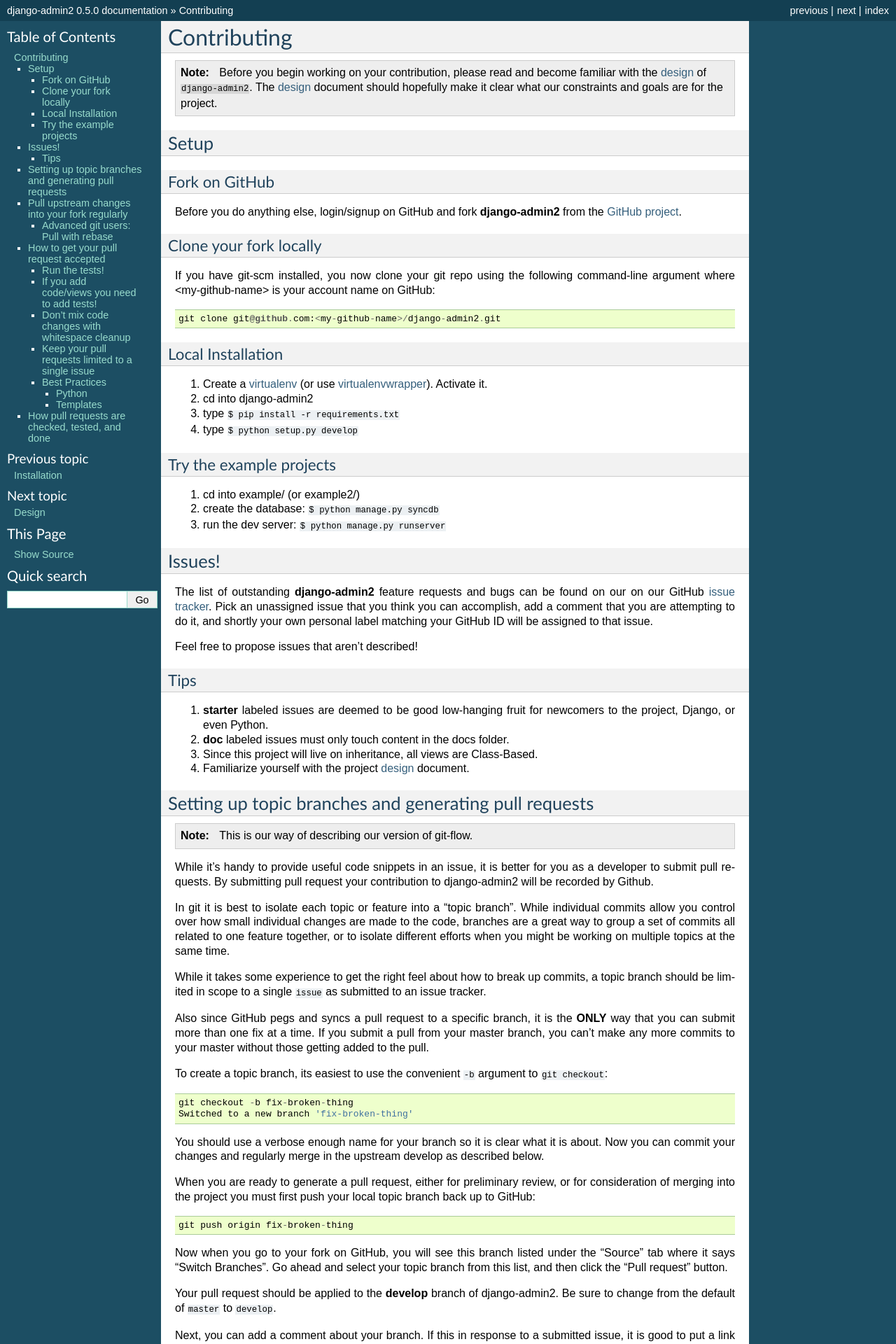
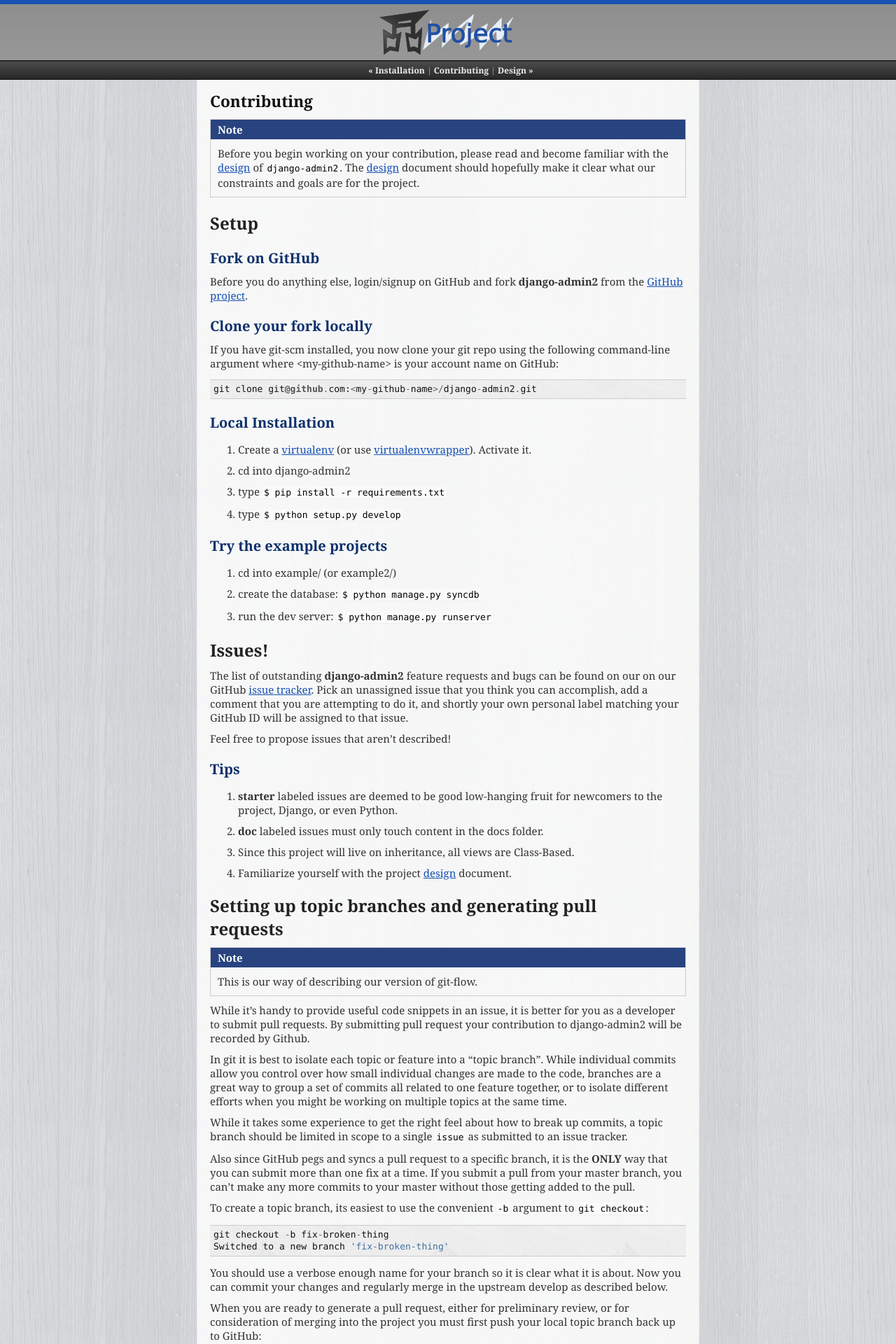
Before and after one commit to jazzband/django-admin2, a Sphinx documentation site: the page built from docs/contributing.rst, in a window 1280 px wide. Shown: the top 1920 px of the page at 70% size. Built offline with Sphinx 7.4.7, drawn with Linux system fonts in a browser that asks for light colours; pages that are not in the unit, such as notebooks, are missing from menus; some of the changed text lies outside the part shown.

Commit message:
Theme work

```diff
--- a/docs/conf.py
+++ b/docs/conf.py
@@ -114,7 +114,7 @@
 
 # The theme to use for HTML and HTML Help pages.  See the documentation for
 # a list of builtin themes.
-html_theme = 'default'
+html_theme = 'scrolls'
 
 # Theme options are theme-specific and customize the look and feel of a theme
 # further.  For a list of options available for each theme, see the
--- a/docs/ref/built-in-views.rst
+++ b/docs/ref/built-in-views.rst
@@ -3,11 +3,6 @@
 
 Each of these views contains the list of context variables that are included in
 their templates.
-
-TODO: Provide a list of template context variables for each view per GitHub
-issue in view class' top-level docstring `#220`_
-
-.. _`#220`: https://github.com/twoscoops/django-admin2/issues/220
 
 View Constants
 ---------------
```
